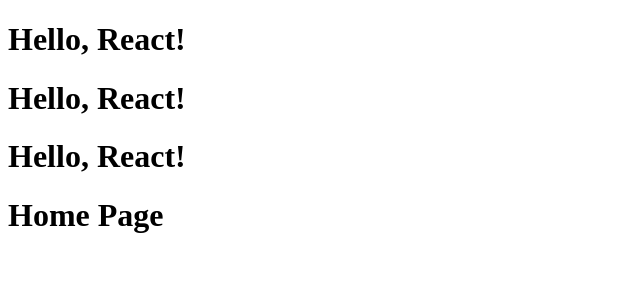
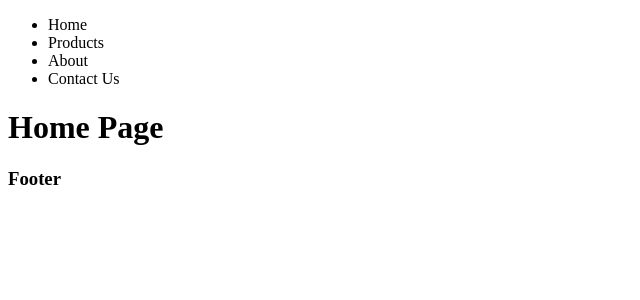
Before and after one commit to Salam-Kachi/React-AbdAlrahman, a JavaScript app: page / in a window 1280 px wide. Shown: the top 300 px of the page, without its empty margins (0-640 px from the left). Built offline with nearby package versions, Linux system fonts and the light colour scheme.

Commit message:
Creating Header and Footer

```diff
--- a/src/App.js
+++ b/src/App.js
@@ -1,4 +1,13 @@
+import Home from "./Home";
+import Header from "./Header";
+import Footer from "./Footer";
 function App() {
-  return <h1>Hello, React!</h1>;
+  return (
+    <>
+      <Header />
+      <Home />
+      <Footer />
+    </>
+  );
 }
 export default App;
--- /dev/null
+++ b/src/Footer.js
@@ -0,0 +1,4 @@
+function Footer() {
+  return <h3>Footer</h3>;
+}
+export default Footer;
--- /dev/null
+++ b/src/Header.js
@@ -0,0 +1,11 @@
+const Header = () => {
+  return (
+    <ul>
+      <li>Home</li>
+      <li>Products</li>
+      <li>About</li>
+      <li>Contact Us</li>
+    </ul>
+  );
+};
+export default Header;
--- a/src/index.js
+++ b/src/index.js
@@ -1,7 +1,6 @@
 import ReactDOM from "react-dom/client";
 
 import App from "./App";
-import Home from "./Home";
 const rootItem = document.getElementById("root");
 
 const root = ReactDOM.createRoot(rootItem);
@@ -9,8 +8,5 @@
 root.render(
   <>
     <App />
-    <App />
-    <App />
-    <Home/>
   </>,
 );
```
